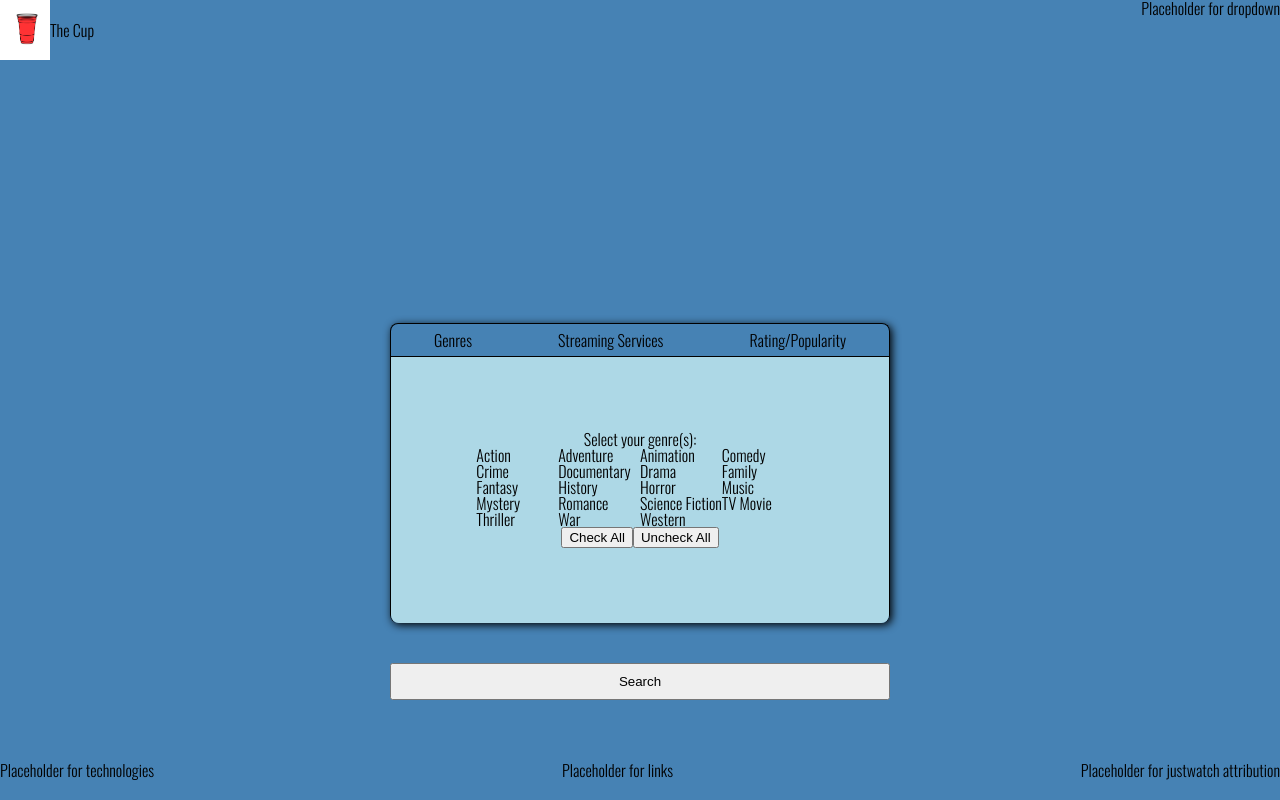
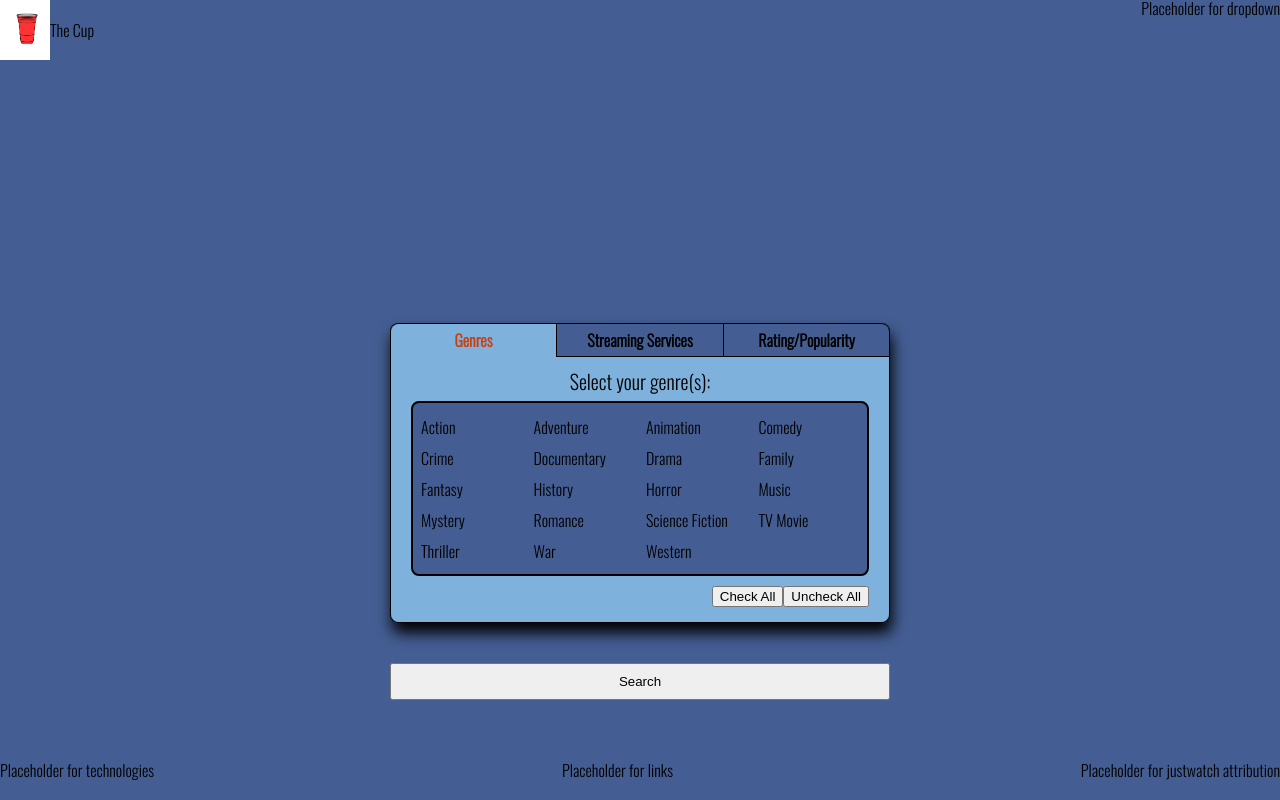
Before and after one commit to calbush/thecup, a React (Create React App) app: page / in a window 1280 px wide. Built offline with nearby package versions, Linux system fonts and the light colour scheme.

Commit message:
Update new checked/unchecked classnames

```diff
--- a/src/styles/form.css
+++ b/src/styles/form.css
@@ -30,7 +30,7 @@ body {
     grid-template-columns: repeat(3, 1fr);
     gap: 40px;
     font-family: 'Oswald';
-    background-color: steelblue;
+    background-color: #445E93;
 }
 
 .header {
@@ -63,7 +63,7 @@ body {
 }
 
 .movie-card {
-    background-color: lightblue;
+    background-color: #7EB2DD;
     padding: 6px;
     grid-column-start: 2;
     justify-self: center;
@@ -78,23 +78,49 @@ body {
     flex-direction: column;
     height: 300px;
     border: 1px solid black;
-    border-bottom: 0px;
+    border-top: none;
     border-radius: 8px;
-    box-shadow: 2px 2px 8px black;
+    box-shadow: 2px 10px 15px black;
 }
 
 .tabs-header {
-    display: flex;
-    justify-content: space-around;
-    border-bottom: 1px solid black;
+    display: grid;
+    grid-template-columns: 1fr 1fr 1fr;
+    border-radius: 8px;
+    border-top: 1px solid black;
 }
 
 .tab {
+    display: flex;
+    justify-content: center;
     padding: 8px;
+    border-bottom: 1px solid black;
+    font-size: 16px;
+    font-weight: bolder;
+}
+
+.tab:hover:not(.active-tab) {
+    color: #cc3f0c;
+}
+
+.genres-tab {
+    border-right: 1px solid black;
+    border-radius: 8px 0px 0px 0px;
+}
+
+.rating-popularity-tab{
+    border-left: 1px solid black;
+    border-radius: 0px 8px 0px 0px;
+}
+
+.active-tab {
+    background-color: #7EB2DD;
+    border-bottom: none;
+    color: #cc3f0c;
 }
 
 .tabs-body{
-    background-color: lightblue;
+    background-color: #7EB2DD;
     height: 100%;
     display: flex;
     justify-content: center;
@@ -102,26 +128,45 @@ body {
     border-radius: 0px 0px 8px 8px;
 }
 
+.tab-title{
+    align-self: center;
+    font-size: 20px;
+}
+
 .genre-tab-container {
     display: flex;
     flex-direction: column;
+    justify-content: center;
     height: 100%;
     width: 100%;
-    align-items: center;
-    justify-content: center;
+    padding: 10px 20px 10px 20px;
+    gap: 10px;
 }
 
 .genre-checkboxes-container {
     display: grid;
     grid-template-columns: 1fr 1fr 1fr 1fr;
     grid-template-rows: auto;
+    min-height: 175px;
+    border: 2px solid black;
+    padding: 8px 2px 8px 2px;
+    border-radius: 8px;
+    background-color: #445E93;
 }
 
-.checkbox-with-label {
+.toggle-btns {
+    align-self: flex-end;
+}
+
+.genre-checkboxes-container > div {
     display: flex;
-    align-items: center;
-    width: 100%;
-    height: 100%;
+    align-self: center;
+    user-select: none;
+    padding: 6px;
+}
+
+.unchecked:hover {
+    color: #cc3f0c;
 }
 
 .services {
@@ -257,6 +302,14 @@ body {
     align-items: center;
     justify-content: center;
 }
+
+
+.checked {
+    background-color: #cc3f0c;
+    outline: 1px solid black;
+    border-radius: 8px;
+}
+
 /* --------------------CSS Reset----------------------- */
 
 html, body, div, span, applet, object, iframe,
```
